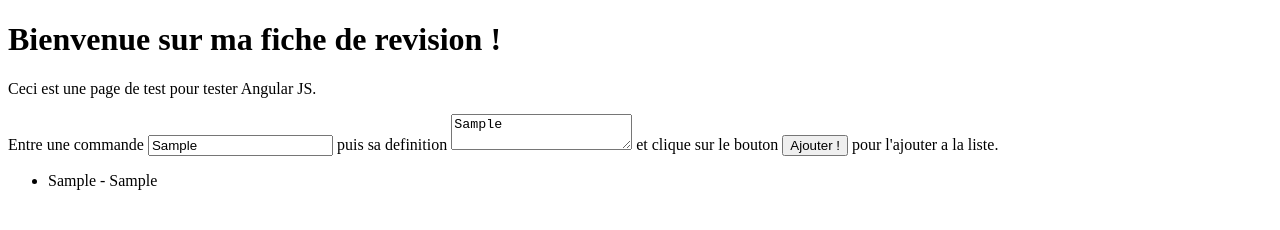
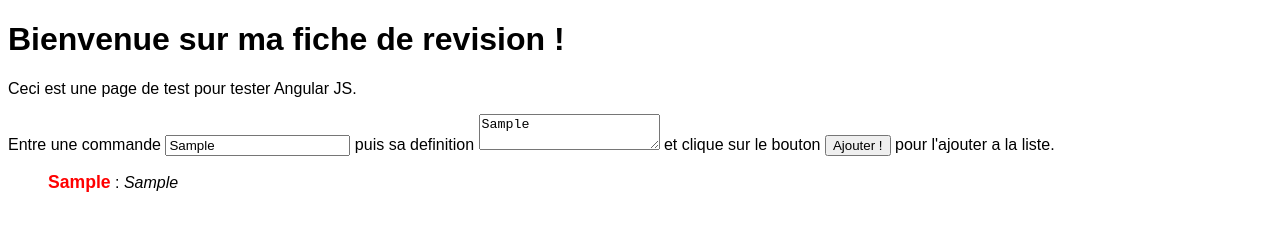
Before and after one commit to JimmySene/projet-test-js, a plain HTML site: page index.html in a window 1280 px wide. Both pictures are taken after typing "Sample", "Sample" into the empty fields and a click on the button "Ajouter !". Drawn offline with nearby package versions, Linux system fonts and the light colour scheme.

Commit message:
Ajout du fichier CSS.

```diff
--- a/index.html
+++ b/index.html
@@ -2,6 +2,7 @@
 <html lang="fr" ng-app = "testApp">
   <head charset="utf-8">
     <title>Test Angular JS</title>
+    <link rel="stylesheet" href="style.css" />
   </head>
   <body>
     <h1>Bienvenue sur ma fiche de revision !</h1>
@@ -10,7 +11,7 @@
     <div ng-controller="contentController">
       <p>Entre une commande <input type="text" ng-model="name"/> puis sa definition <textarea ng-model="desc"></textarea> et clique sur le bouton <input type="button" value="Ajouter !" ng-click="addCommande()" /> pour l'ajouter a la liste.</p>
       <ul>
-        <li ng-repeat = "commande in list"><span class="nameCom">{{ commande.name }}</span> - <span class="descCom">{{ commande.desc }}</span></li>
+        <li ng-repeat = "commande in list"><span class="nameCom">{{ commande.name }}</span> : <span class="descCom">{{ commande.desc }}</span></li>
       </ul>
     </div>
 
--- /dev/null
+++ b/style.css
@@ -0,0 +1,16 @@
+body {
+  font-family : arial;
+}
+
+ul {
+  list-style-type : none;
+}
+
+.nameCom {
+  font-weight : bold;
+  color : red;
+  font-size : 1.1em;
+}
+.descCom {
+  font-style : italic;
+}
```
